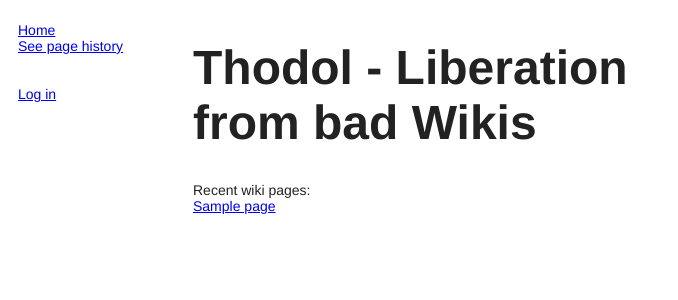
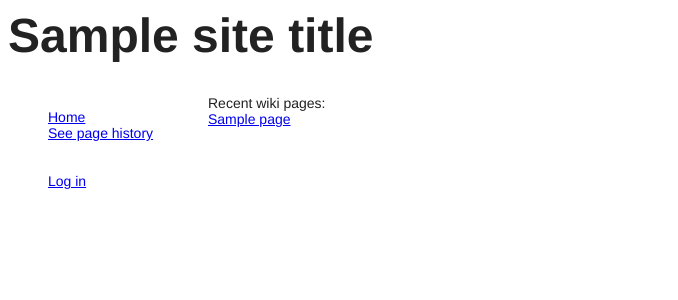
Before and after one commit to bitemyapp/thodol, a Django app: template templates/wiki/index.html in a window 1280 px wide. Shown: the top 300 px of the page, without its empty margins (0-678 px from the left). Run offline with Django 3.2, Linux system fonts and the light colour scheme; tables that the repository leaves empty hold one stand-in row (values such as "Sample post"); the template is opened without the code that fills it: values that come from a table or form of the project are taken from there, most other values are stand-ins (such as "Sample title", 1, 10 or a date in 2020); some libraries are stand-ins or nearby versions.

Commit message:
css fixes, site_title

```diff
--- a/settings.py
+++ b/settings.py
@@ -70,6 +70,7 @@ TEMPLATE_CONTEXT_PROCESSORS = (
     "django.core.context_processors.media",
     "django.contrib.messages.context_processors.messages",
     "thodol.context.notification",
+    "thodol.context.site_title",
 )
 
 INSTALLED_APPS = (
@@ -83,3 +84,6 @@ INSTALLED_APPS = (
     #'south', # maybe later
     'django_bcrypt',
 )
+
+#SITE_TITLE = "WOOT"
+SITE_TITLE = None
--- a/static/css/common.css
+++ b/static/css/common.css
@@ -13,6 +13,9 @@ h2{
 h3{
     font-size: 24px;
 }
+h1.title{
+    text-decoration: underline;
+}
 div.index a{
     font-size: 18px;
     color: #555;
@@ -20,12 +23,10 @@ div.index a{
 div.index a:hover{ color: red; }
 
 div.content{
-    float: left;
-    width: 500px;
+    margin-left: 200px;
 }
 div.toolbar{
     float: left;
-    margin: 0px 15px 0px -30px;
     width: 200px;
 }
 div.notification{
--- a/templates/base.html
+++ b/templates/base.html
@@ -54,6 +54,7 @@ $(function(){
 {% endblock title %}
 </head>
 <body>
+<h1>{% if not site_title %}Thodol - Underworld Wiki{% else %}{{site_title}}{% endif %}</h1>
 <div class="toolbar">
     <ul>
     {% block topright %}
--- a/templates/wiki/index.html
+++ b/templates/wiki/index.html
@@ -1,7 +1,6 @@
 {% extends "base.html" %}
 
 {% block body %}
-    <h1>Thodol - Liberation from bad Wikis</h1>
     Recent wiki pages:
     <br>
     {% for page in pages %}
--- a/templates/wiki/page_edit.html
+++ b/templates/wiki/page_edit.html
@@ -6,7 +6,7 @@
 {% endblock topright %}
 
 {% block body %}
-    <h1>You are {% if page %}editing{% else %}creating{% endif %}: "{{title}}"</h1>
+    <h1 class="title">You are {% if page %}editing{% else %}creating{% endif %}: "{{title}}"</h1>
     <form action="" method="post" id="page_edit">
         {% csrf_token %}
         <textarea name="edit" class="edit" rows="24" columns="40">{% if page %}{{page.content}}{% endif %}</textarea>
--- a/templates/wiki/page_view.html
+++ b/templates/wiki/page_view.html
@@ -7,7 +7,7 @@
 
 {% block body %}
 {% if page %}
-    <h1>{{page.name}}</h1>
+    <h1 class="title">{{page.name}}</h1>
 
     {{page.render_content|safe}}
 {% else %}
```
Also changed, not shown: context.py (+9 -0 lines).
